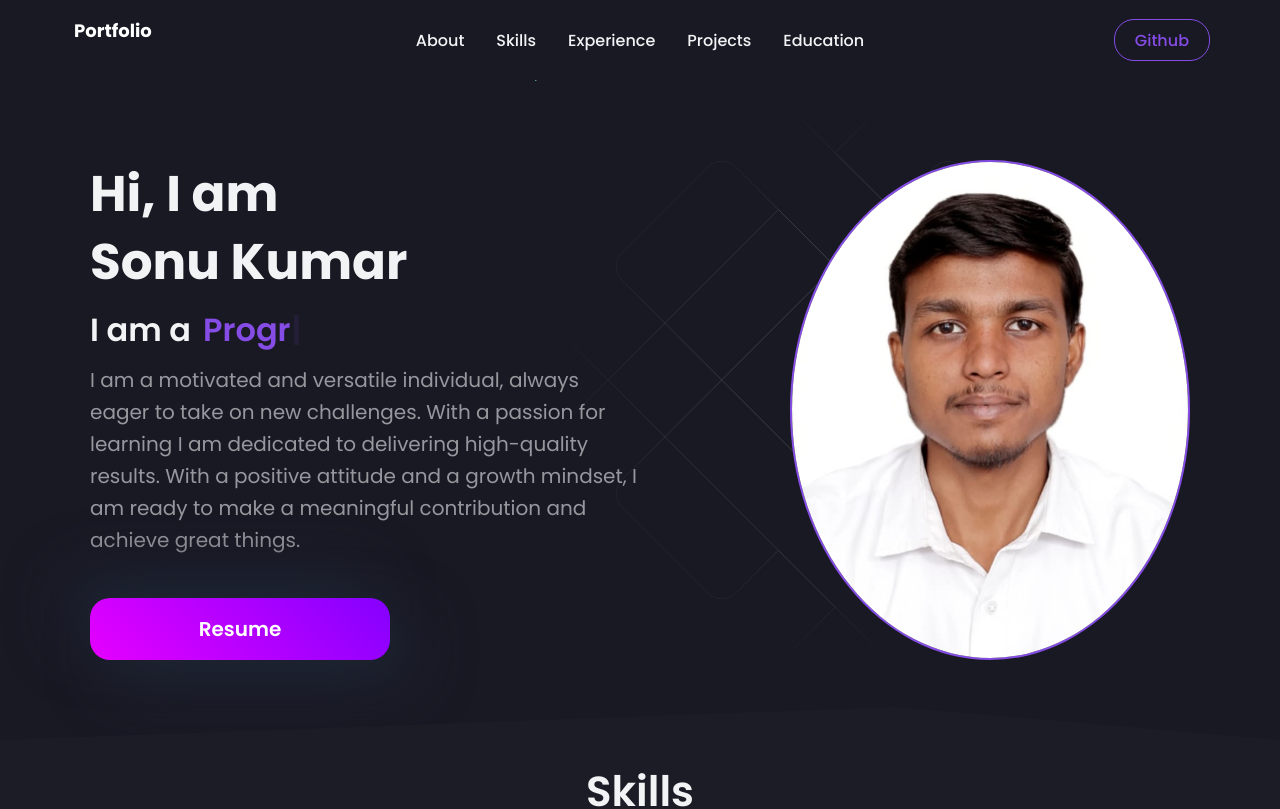
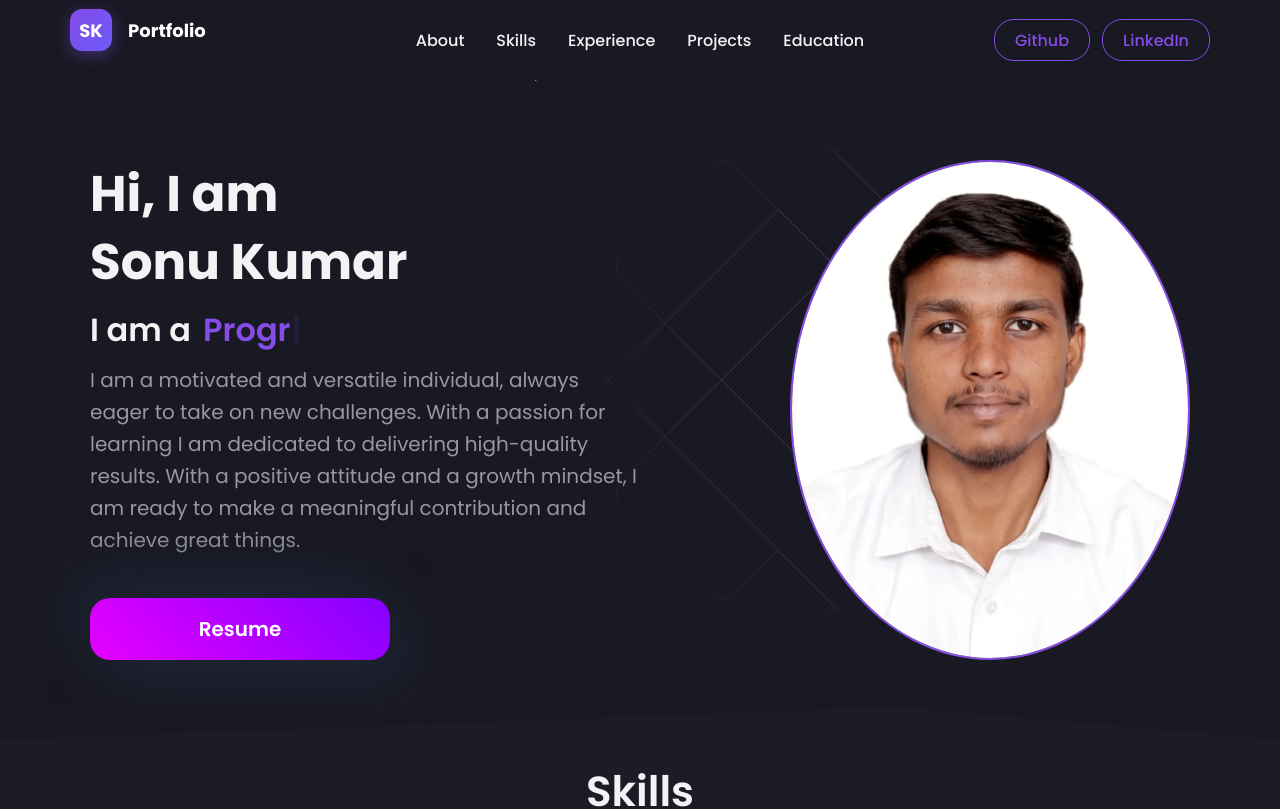
Before and after one commit to Sonukumar26/React_PORTFOLIO, a React (Create React App) app: page / in a window 1280 px wide. Shown: the top 809 px of the page. Built offline with nearby package versions, Linux system fonts and the light colour scheme.

Commit message:
change in navbar file

```diff
--- a/src/components/Navbar/index.js
+++ b/src/components/Navbar/index.js
@@ -160,11 +160,38 @@ const Navbar = () => {
   return (
     <Nav>
       <NavContainer>
-        <NavLogo to="/home">
-          <a style={{ display: "flex", alignItems: "center", color: "white", marginBottom: '20px', cursor: 'pointer' }}>
-            <Span>Portfolio</Span>
-          </a>
-        </NavLogo>
+       <NavLogo to="about" smooth={true} duration={500}>
+            <a
+              style={{
+                display: "flex",
+                alignItems: "center",
+                color: "white",
+                marginBottom: "20px",
+                cursor: "pointer",
+                gap: "12px",
+              }}
+            >
+              <div
+                style={{
+                  width: "42px",
+                  height: "42px",
+                  borderRadius: "12px",
+                  background: "linear-gradient(135deg, #854CE6, #6A5AF9)",
+                  display: "flex",
+                  alignItems: "center",
+                  justifyContent: "center",
+                  fontSize: "18px",
+                  fontWeight: "700",
+                  color: "#fff",
+                  boxShadow: "0 4px 15px rgba(133, 76, 230, 0.4)",
+                }}
+              >
+                SK
+              </div>
+
+              <Span>Portfolio</Span>
+            </a>
+          </NavLogo>
         <MobileIcon onClick={() => setOpen(!open)}>
           <FaBars />
         </MobileIcon>
@@ -177,6 +204,13 @@ const Navbar = () => {
         </NavItems>
         <ButtonContainer>
           <GitHubButton href={Bio.github} target="_blank">Github</GitHubButton>
+           <GitHubButton
+              href={Bio.linkedin}
+              target="_blank"
+              style={{ marginLeft: "12px" }}
+            >
+              LinkedIn
+            </GitHubButton>
         </ButtonContainer>
       </NavContainer>
       <MobileMenu open={open}>
```
